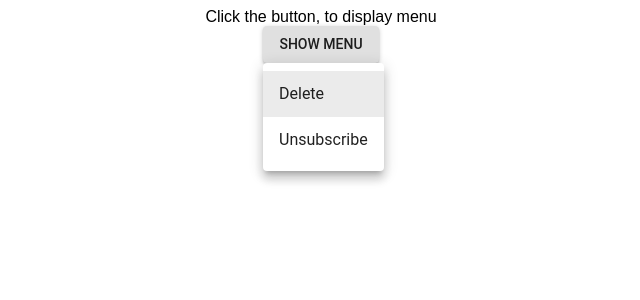
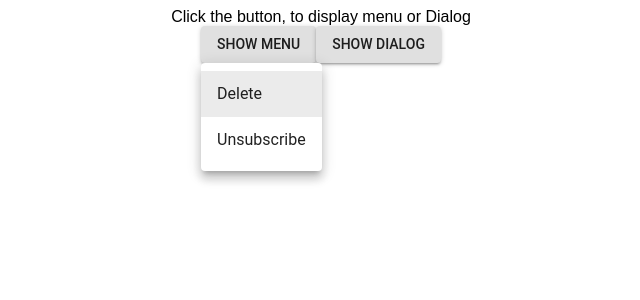
Before and after one commit to kblodget/Dialog_menu_menuItem_Example, a React (Create React App) app: page / in a window 1280 px wide. Both pictures are taken after a click on the button "SHOW MENU". Shown: the top 300 px of the page, without its empty margins (319-959 px from the left). Built offline with nearby package versions, Linux system fonts and the light colour scheme.

Commit message:
Update App.js

```diff
--- a/src/App.js
+++ b/src/App.js
@@ -4,25 +4,80 @@ import TestDialog from "./TestDialog.js";
 import UnsubscribePopup from "./UnsubscribePopup.js";
 import { Button, Menu, MenuItem } from "@material-ui/core";
 
-export default function App() {
-  const [menuEl, setMenuEl] = React.useState(null);
+class App extends React.Component {
+  constructor(props) {
+    super(props);
+    this.state = {
+      menuEl: null,
+      unsubscribeDialogOpen: false,
+      actionKey: null
+    };
+  }
 
-  const handleClick = (event) => {
-    setMenuEl(event.currentTarget);
+  setMenuEl = (target) => {
+    this.setState({
+      menuEl: target
+    });
   };
 
-  const handleClose = () => {
-    console.log("in handleClose...");
-    setMenuEl(null);
+  handleClick = (event) => {
+    this.setMenuEl(event.currentTarget);
   };
 
+  handleClose = () => {
+    console.log("in handleClose...");
+    this.setMenuEl(null);
+  };
+
+  openDialog = () => {
+    this.setState({
+      unsubscribeDialogOpen: true,
+      actionKey: ""
+    });
+  };
+
+  closeUnsubscribeDialog = () => {
+    this.setState({
+      unsubscribeDialogOpen: false,
+      actionKey: null
+    });
+  };
+
+  confirmUnsubscribe = () => {
+    console.log("in confirmUnsubscribe ...");
+    this.closeUnsubscribeDialog();
+  };
+
+  /*
+  openConfirmationDialog = (actionStatus) => {
+    this.setState({
+      unsubscribeDialogOpen: true,
+    });
+  }
+  */
+
+  openConfirmationDialog = (actionStatus) => {
+    return () => {
+      if (actionStatus === "create") {
+        alert("create stuff here");
+      } else {
+        this.setState({
+          ...this.state,
+          unsubscribeDialogOpen: true,
+          actionKey: actionStatus
+        });
+      }
+    };
+  };
+
+  render() {
     return (
       <div className="App">
-      <div tabIndex="0">Click the button, to display menu</div>
+        <div tabIndex="0">Click the button, to display menu or Dialog</div>
         <Button
           data-testid={"actionMenu"}
           disabled={false}
-        onClick={handleClick}
+          onClick={this.handleClick}
           size={"medium"}
           variant={"contained"}
         >
@@ -30,10 +85,10 @@ export default function App() {
         </Button>
 
         <Menu
-        anchorEl={menuEl}
-        open={Boolean(menuEl)}
+          anchorEl={this.state.menuEl}
+          open={Boolean(this.state.menuEl)}
           keepMounted
-        onClose={handleClose}
+          onClose={this.handleClose}
           getContentAnchorEl={null}
           autoFocus={false}
           anchorOrigin={{
@@ -45,16 +100,32 @@ export default function App() {
             children="Delete"
             component={TestDialog}
             button={true}
-          onClick={handleClose}
+            onClick={this.handleClose}
           />
           <MenuItem
             children="Unsubscribe"
-          component={TestDialog}
             button={true}
-          onClick={handleClose}
-          s
+            onClick={this.openConfirmationDialog()}
           />
         </Menu>
+        <Button
+          data-testid={"actionDialog"}
+          disabled={false}
+          onClick={this.openConfirmationDialog("owner_delete")}
+          size={"medium"}
+          variant={"contained"}
+        >
+          <span>Show Dialog</span>
+        </Button>
+        <UnsubscribePopup
+          closeUnsubscribeDialog={this.closeUnsubscribeDialog}
+          unsubscribeDialogOpen={this.state.unsubscribeDialogOpen}
+          selectedSubscriptionName={"subscription Name"}
+          deleteAction={this.state.actionKey}
+          confirmUnsubscribe={this.confirmUnsubscribe}
+        />
       </div>
     );
   }
+}
+export default App;
```
Lines whose indentation alone changed are shown as unchanged.
